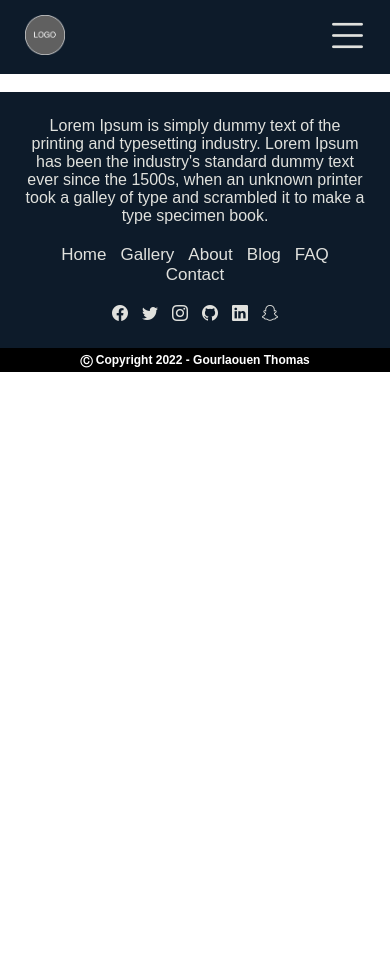
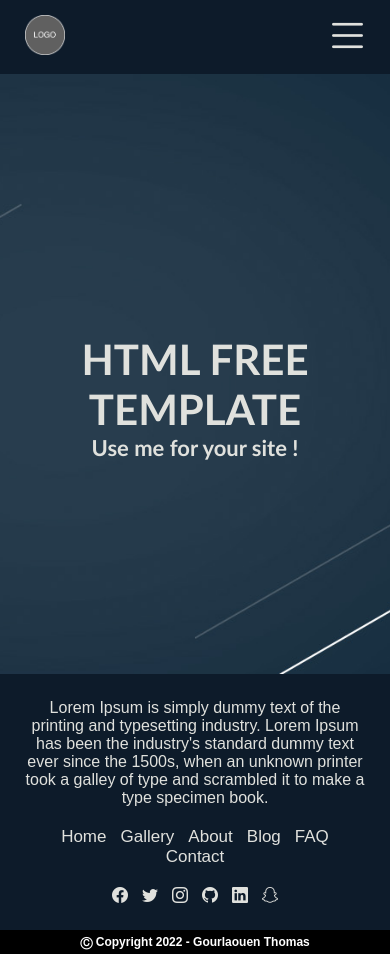
Before and after one commit to ThomasG14/HTML-CSS-JS-Free-Template, a plain HTML site: page index.html in a window 390 px wide. Before the commit the page ends 844 px from the top, so only its background shows below. Drawn offline with nearby package versions, Linux system fonts and the light colour scheme.

Commit message:
Banner
Banner desktop and phone finish

```diff
--- a/index.html
+++ b/index.html
@@ -55,7 +55,13 @@
 		</header>
 
 
-	</br>
+		<section>
+			<div class="home-banner">
+				<h1 class="banner-title">HTML FREE TEMPLATE</h1>
+				<h3 class="banner-subtitle">Use me for your site !</h3>
+			</div>
+		</section>
+
 
 
 		<footer>
--- a/style/style.css
+++ b/style/style.css
@@ -195,6 +195,55 @@ i
 
 
 
+/*---------- BANNER ---------- */
+
+.home-banner
+{
+	background-image: url("../img/banner2.jpg");
+	background-position: center;
+	background-size: cover;
+	max-width: 100%;
+	height: 600px;
+}
+
+.banner-title
+{
+	color: #E0E1DD;
+	font-size: 40px;
+	font-family: 'Trebuchet MS';
+	text-align: center;
+	padding-top: 260px;
+}
+.banner-subtitle
+{
+	color: #E0E1DD;
+	font-size: 20px;
+	font-family: 'Trebuchet MS';
+	text-align: center;
+}
+
+
+	/*---------- BANNER-RESPONSIVE ---------- */
+    @media screen and (max-width: 990px)
+    {
+	 	.banner-title
+		{
+			font-size: 42px;
+		}
+		.banner-subtitle
+		{
+			font-size: 22px;
+	    }
+	}
+    /*---------- BANNER / END ---------- */
+
+/*---------- BANNER / END ---------- */
+
+
+
+
+
+
 /*---------- FOOTER ---------- */
 
 
@@ -261,7 +310,7 @@ i
 		{
 			flex-direction: column;
 			justify-content: center;
-			align-items: center;
+			align-items:  center;
 		}
 
 		.footer-left
```
Also changed, not shown: img/banner1.png (added), img/banner2.jpg (added).
